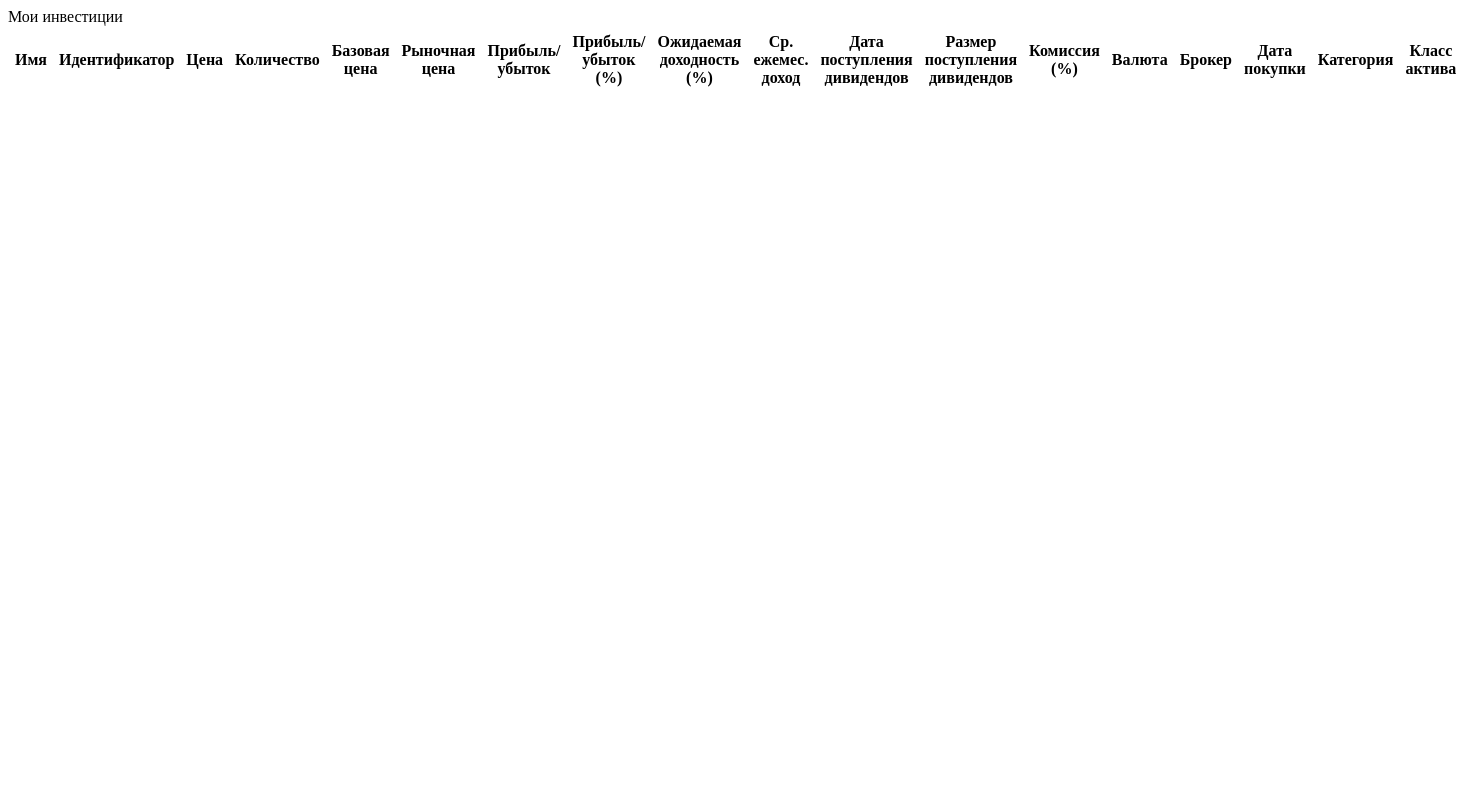
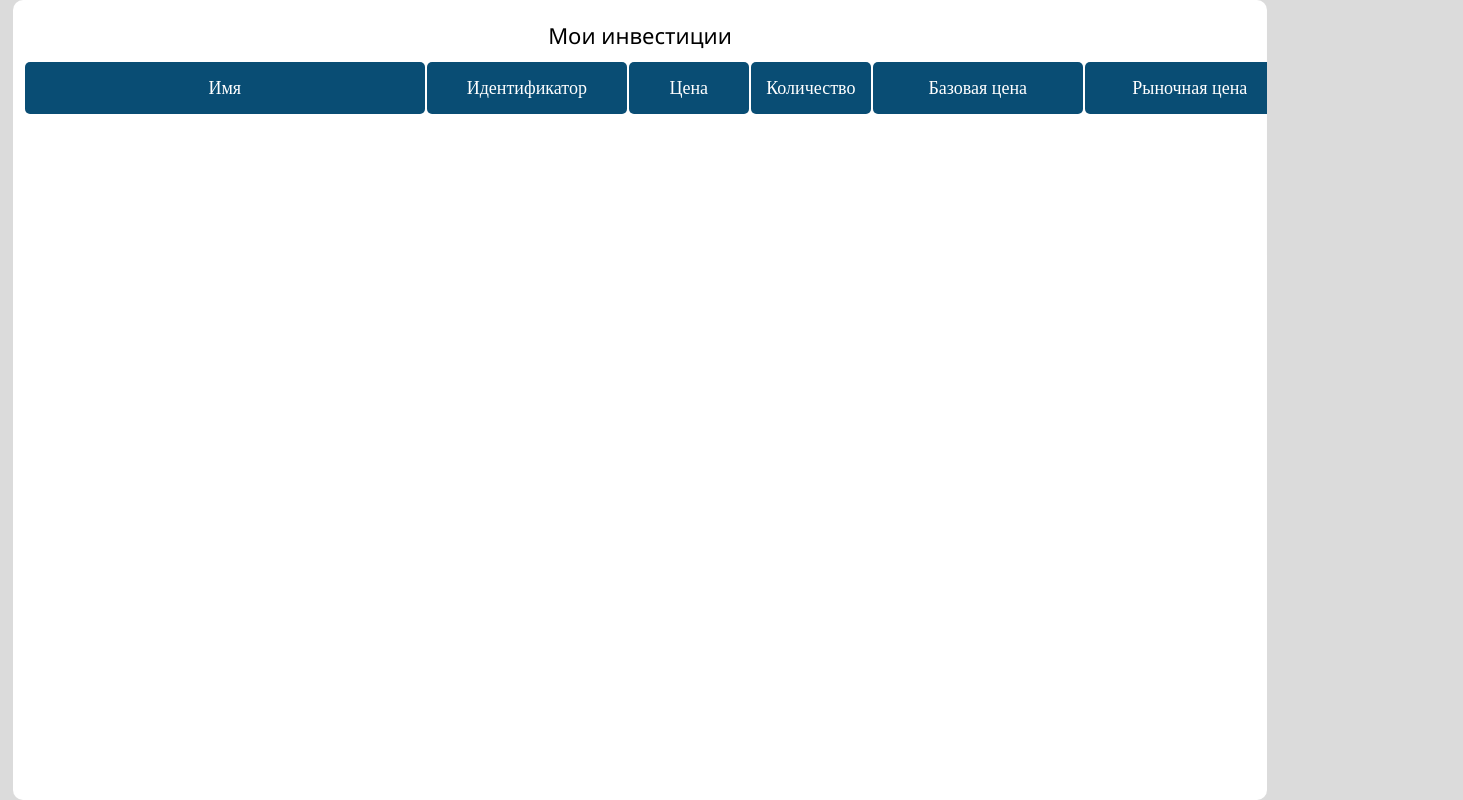
Before and after one commit to z1kman/Report-on-my-investments, a React app: page / in a window 1280 px wide. Shown: the whole page, 1463 px wide, since content can reach past the window. Built offline with nearby package versions, Linux system fonts and the light colour scheme.

Commit message:
Убрал ошибки связанные с таблицей, подключил стили

```diff
--- a/src/components/frame/frame.js
+++ b/src/components/frame/frame.js
@@ -1,6 +1,6 @@
 import React,{Component} from 'react';
 import Table from '../table';
-import './frame';
+import './frame.css';
 
 
 export default class Frame extends Component {
--- a/src/components/table/table.js
+++ b/src/components/table/table.js
@@ -1,4 +1,5 @@
 import React, {Component} from 'react';
+import './table.css';
 
 export default class Table extends Component {
     constructor(props) {
@@ -7,7 +8,8 @@ export default class Table extends Component {
     render() {
         return (
             <>
-                <table width="100%" cellpadding="5" id="Table">
+                <table width="100%" cellPadding="5" id="Table">
+                    <colgroup>
                         <col className="col1" />
                         <col className="col2" />
                         <col className="col3" />
@@ -15,8 +17,10 @@ export default class Table extends Component {
                         <col className="col5" />
                         <col className="col6" />
                         <col span="9" className="coln" />
+                    </colgroup>
+                    <tbody>
                     <tr>
-                        <th className="Label" class="col1">Имя</th>
+                        <th className="Label" id="col1">Имя</th>
                         <th className="Label">Идентификатор</th>
                         <th className="Label">Цена</th>
                         <th className="Label">Количество</th>
@@ -35,6 +39,7 @@ export default class Table extends Component {
                         <th className="Label">Категория</th>
                         <th className="Label">Класс актива</th>
                     </tr>
+                    </tbody>
                 </table>
             </>
         );
--- a/src/index.css
+++ b/src/index.css
@@ -1,57 +1,4 @@
-.Frame{
-    display: flex;
-    justify-content: center;
-    width: 100%;
-    height: 100%;
-}
-.Form{
-    background-color: white;
-    width: 80%;
-    padding: 10px;
-    overflow: auto;
-    border-radius: 10px;
-    margin-left: 1%;
-    margin-right: 1%;
-}
-.FormActive{
-    width: 98%;
-}
-.LabelForm{
-    width: 100%;
-    text-align: center;
-    margin-top: 10px;
-    margin-bottom: 10px;
-    font-size: 22px;
-    position: sticky;
-    left: 0;
-    top: 0;
-    font-family: 'Segoe Ui';
-}
 
-table{
-    border: none;
-    width: 100%;
-    table-layout: fixed;
-}
-.col1{
-    width: 400px;
-}
-.col2{
-    width: 200px;
-}
-.col3{
-    width: 120px;
-}
-.col4{
-    width: 120px;
-}
-th{
-    background-color: #094d74;
-    border-radius: 5px;
-    font-family: 'Segoe Ui Light';
-    font-weight: normal;
-    font-style: normal;
-}
 
 body{
     background-color: rgb(219, 219, 219);
--- a/src/index.js
+++ b/src/index.js
@@ -1,5 +1,5 @@
 import React from 'react';
 import ReactDOM from 'react-dom';
 import App from './components/app';
-import './index';
+import './index.css';
 ReactDOM.render(<App />, document.getElementById('root'));
```
Lines whose indentation alone changed are shown as unchanged.
